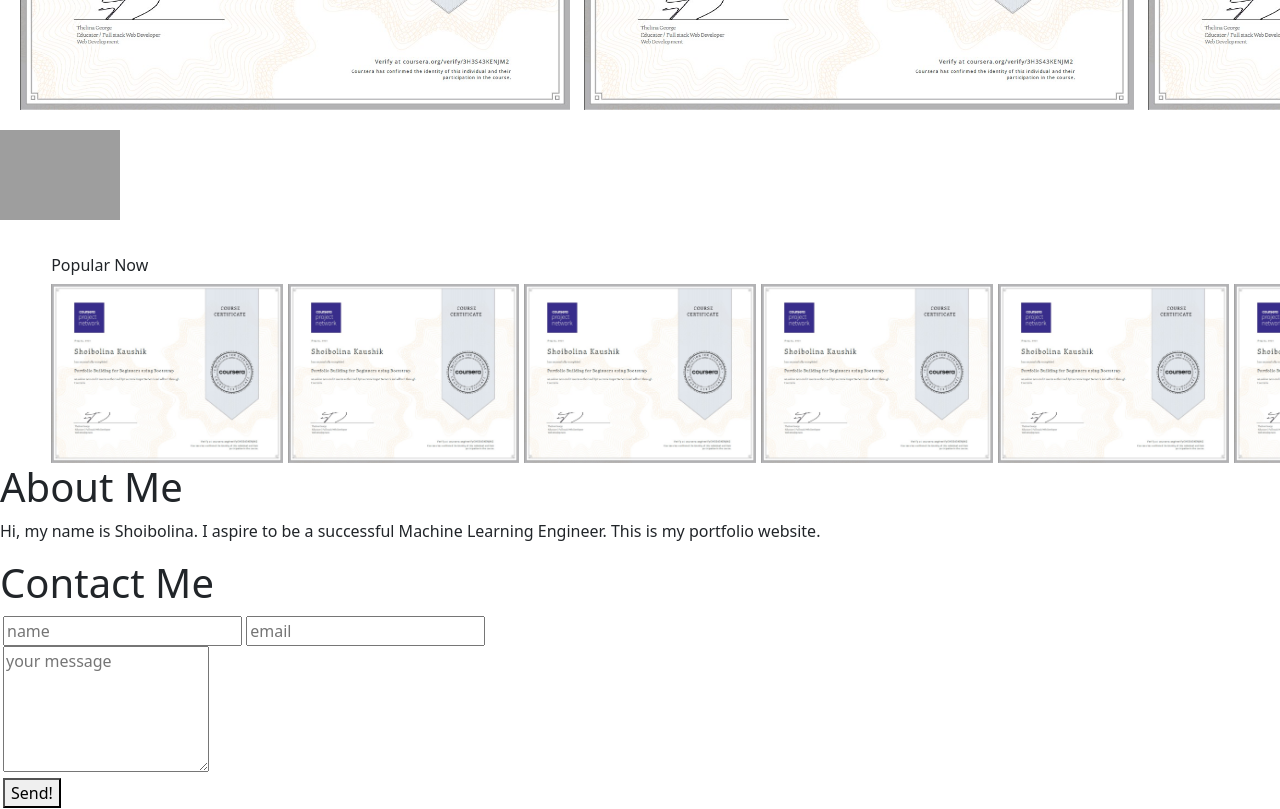
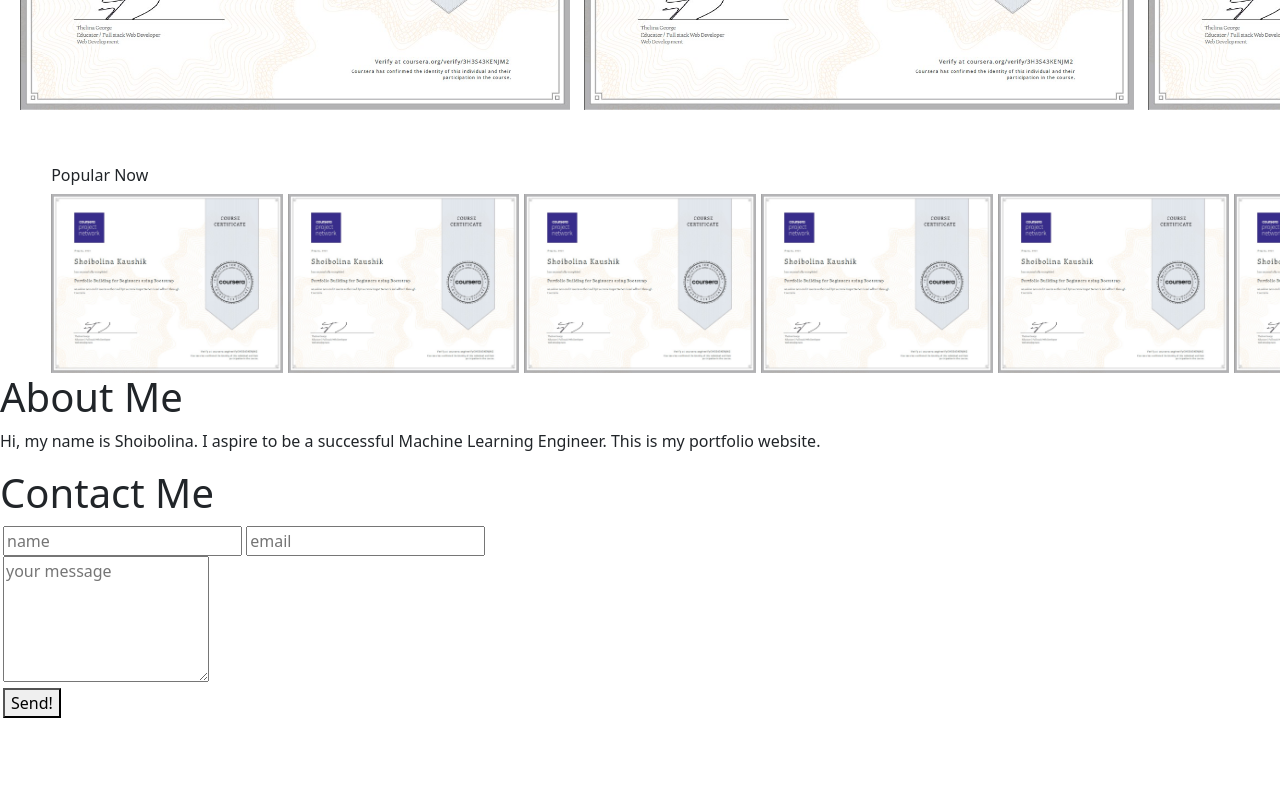
Before and after one commit to anilobiohS-ipynb/profess-port, a plain HTML site: page index.html in a window 1280 px wide. Shown: the part 4020-4829 px from the top of the page. After the commit the page ends 4739 px from the top, so only its background shows below. Drawn offline with nearby package versions, Linux system fonts and the light colour scheme; grey boxes are pictures that could not be loaded.

Commit message:
Update index.html

```diff
--- a/index.html
+++ b/index.html
@@ -131,9 +131,6 @@
 	</div>
 
 
-<header class="header">
-        <img src="https://assets.stickpng.com/images/580b57fcd9996e24bc43c529.png" alt="Netflix" class="headerLogo">
-    </header>
     <main>
         <section class="thumbSection">
             <h2 class="thumbTitle">Popular Now</h2>
```
